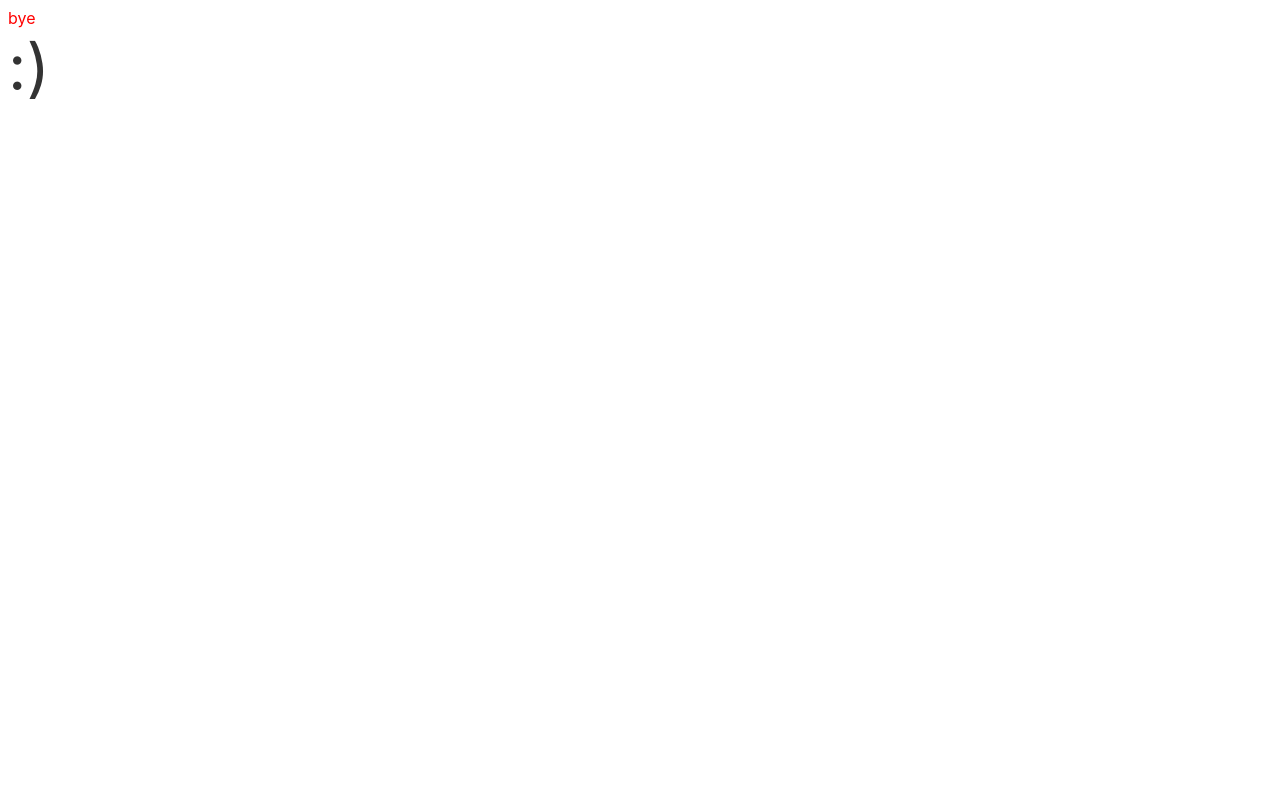
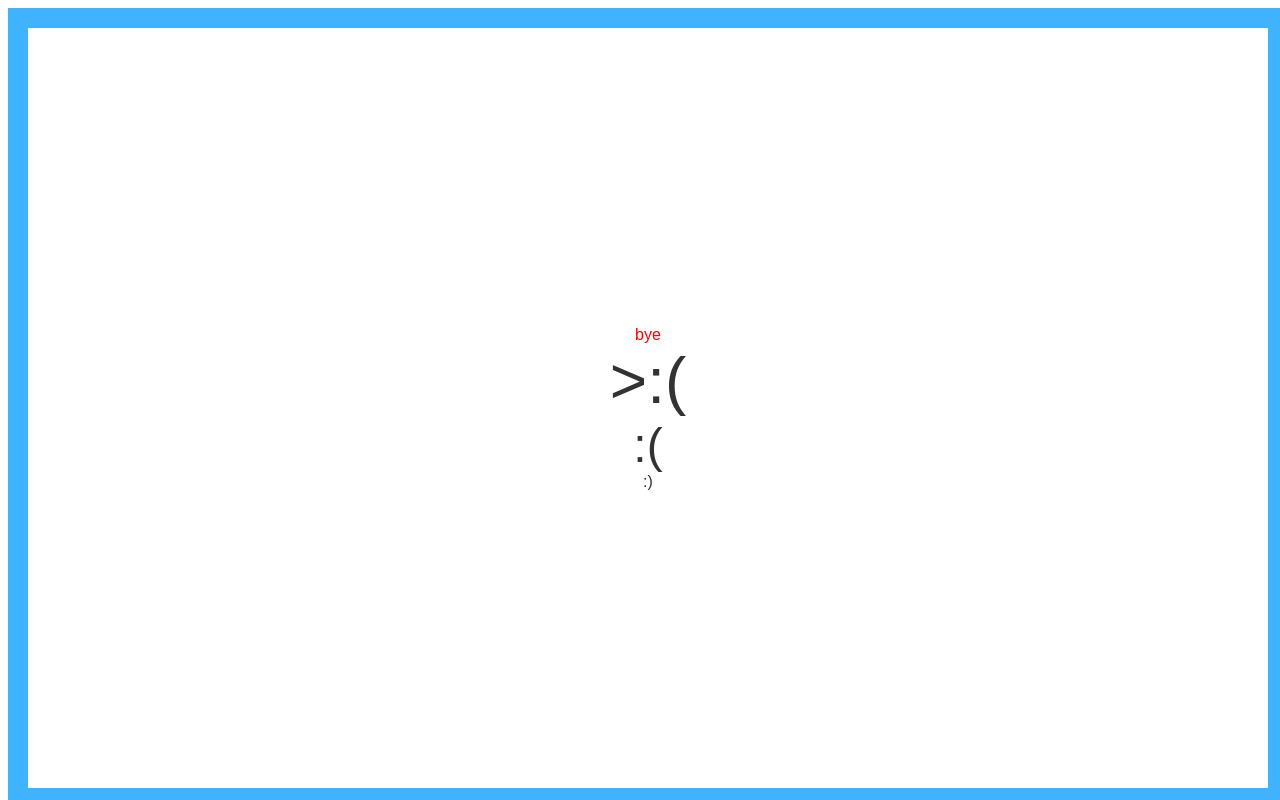
Before and after one commit to codecrook/svelte-practice, a Svelte app in the folder svelte-chat-bot/: page / in a window 1280 px wide. Built offline with nearby package versions, Linux system fonts and the light colour scheme.

Commit message:
Added Container component and learned about slots

```diff
--- a/svelte-chat-bot/src/App.svelte
+++ b/svelte-chat-bot/src/App.svelte
@@ -1,5 +1,6 @@
 <script>
   import Face from "./Face.svelte";
+  import Container from "./Container.svelte";
   let say = "hi";
   setTimeout(() => (say = "bye"), 1000);
 </script>
@@ -8,7 +9,19 @@
   div {
     color: red;
   }
+  :global(*) {
+    box-sizing: border-box;
+  }
+  :global(body, html) {
+    margin: 0;
+    height: 100vh;
+    overflow: hidden;
+  }
 </style>
 
-<div>{say}</div>
-<Face size={4} />
+<Container>
+  <div>{say}</div>
+  <Face size={4} index={2} />
+  <Face size={3} index={1} />
+  <Face />
+</Container>
--- /dev/null
+++ b/svelte-chat-bot/src/Container.svelte
@@ -0,0 +1,17 @@
+<style>
+  .Container {
+    height: 100vh;
+    width: 100vw;
+    font-family: "Nunito", sans-serif;
+    border: solid #40b3ff 20px;
+    padding: 20px;
+    display: flex;
+    flex-direction: column;
+    justify-content: center;
+    align-items: center;
+  }
+</style>
+
+<div class="Container">
+  <slot />
+</div>
--- a/svelte-chat-bot/src/Face.svelte
+++ b/svelte-chat-bot/src/Face.svelte
@@ -1,9 +1,11 @@
 <script>
-  export let size = 1;
+  export let size = 1,
+    index = 0;
+  const faces = [":)", ":(", ">:(", ":|"];
 </script>
 
 <style>
 
 </style>
 
-<div style="font-size: {size}em">:)</div>
+<div style="font-size: {size}em">{faces[index]}</div>
```
